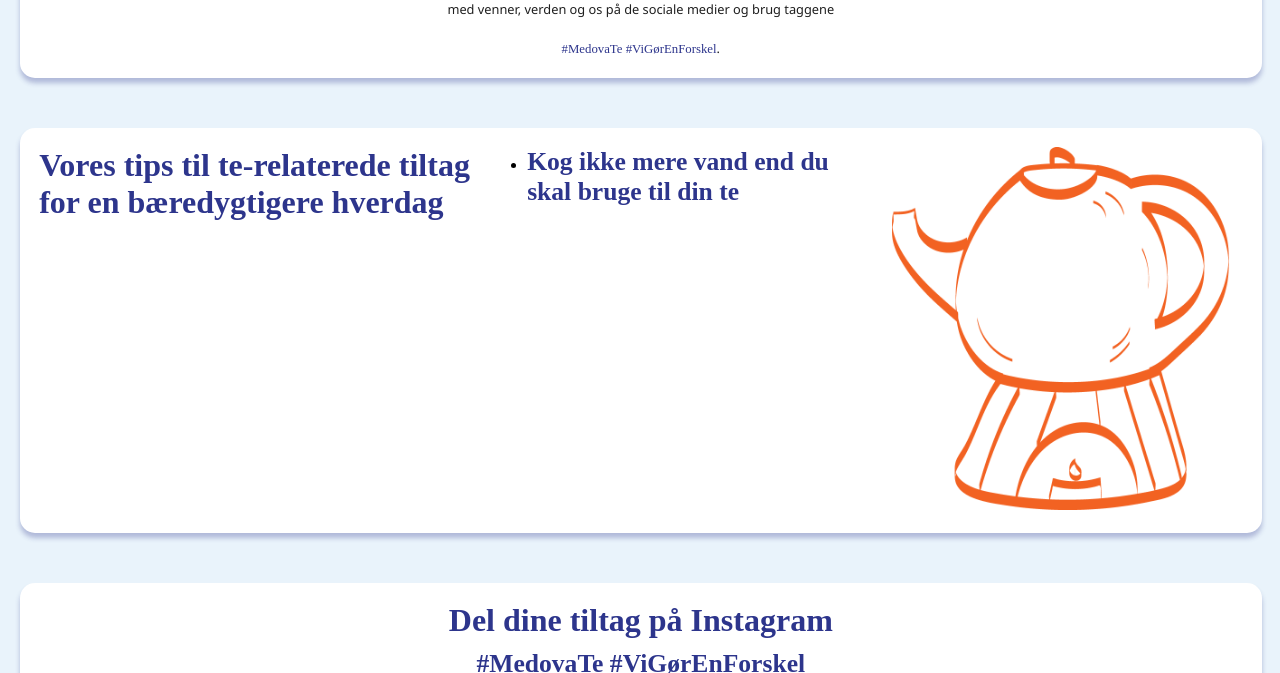
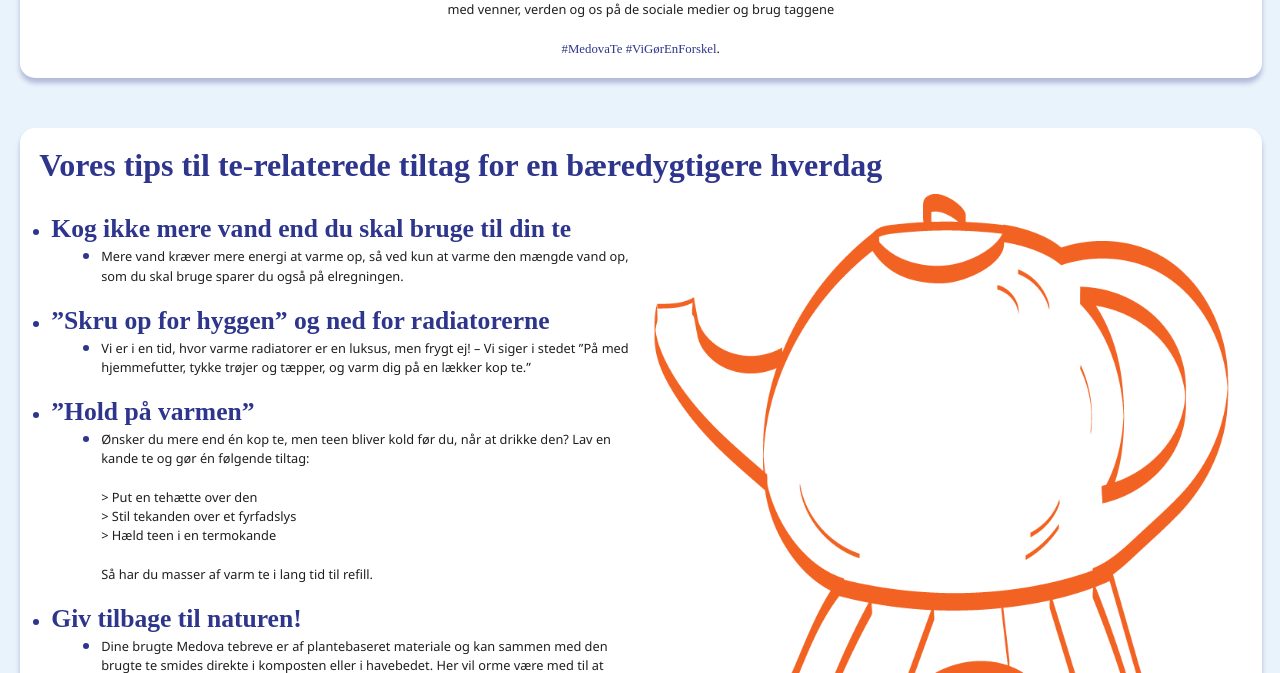
Before and after one commit to KatrineLunding/medova-te, a plain HTML site: page goer-en-forskel.html in a window 1280 px wide. Shown: the part 279-952 px from the top of the page. Drawn offline with Linux system fonts and the light colour scheme; a web font is replaced by a local one.

Commit message:
styr på specielt kort på Gør en forskel siden
Mangler instagram-kortet

```diff
--- a/goer-en-forskel.html
+++ b/goer-en-forskel.html
@@ -61,17 +61,50 @@
         </section>
 
         <!--Kort med liste i-->
-        <section class="card">
+        <section id="tips_card">
             <h2>Vores tips til te-relaterede tiltag for en bæredygtigere hverdag</h2>
 
             <div>
+                <div id="punktliste">
                     <ul>
                         <li><h3>Kog ikke mere vand end du skal bruge til din te</h3></li>
+                        <li class="indryk"><p>Mere vand kræver mere energi at varme op, så ved kun at varme den
+                            mængde vand op, som du skal bruge sparer du også på elregningen.
+                        </p></li>
+
+                        <li><h3>”Skru op for hyggen” og ned for radiatorerne</h3></li>
+                        <li class="indryk"><p>Vi er i en tid, hvor varme radiatorer er en luksus, men frygt ej! – Vi siger i
+                            stedet ”På med hjemmefutter, tykke trøjer og tæpper, og varm dig på en
+                            lækker kop te.”
+                        </p></li>
+
+                        <li><h3>”Hold på varmen”</h3></li>
+                        <li class="indryk"><p>Ønsker du mere end én kop te, men teen bliver kold før du, når at drikke
+                            den? Lav en kande te og gør én følgende tiltag: <br>
+                            <br>
+                                 > Put en tehætte over den <br>
+                                 > Stil tekanden over et fyrfadslys <br>
+                                 > Hæld teen i en termokande <br>
+                            <br>
+                            Så har du masser af varm te i lang tid til refill.
+                        </p></li>
+
+                        <li><h3>Giv tilbage til naturen!</h3></li>
+                        <li class="indryk"><p>Dine brugte Medova tebreve er af plantebaseret materiale og kan
+                            sammen med den brugte te smides direkte i komposten eller i
+                            havebedet. Her vil orme være med til at nedbryde
+                           tebrevene og omdanne dem til den perfekte plantegødning.
+                        </p></li>
+
+                        <li><h3>Spred idéerne</h3></li>
+                        <li class="indryk"><p>Del dine tiltag med os på Instagram. Og husk at bruge taggene
+                            #MedovaTe #ViGørEnForskel</p></li>
                     </ul>
                 </div>
 
                 <div>
                     <img src="img/warmtea.png" alt="Illustration af tekande der holdes varm af et fyrfadslys">
+                </div>
             </div>
         </section>
 
--- a/style.css
+++ b/style.css
@@ -6,7 +6,7 @@
 }
 
 /*Margin der giver luft til højre og venstre for indhold*/
-.headercontent, .footercontent, .card, .centercard{
+.headercontent, .footercontent, .card, .centercard, #tips_card{
     margin-left: 20px;
     margin-right: 20px;
 }
@@ -39,6 +39,7 @@ h2{
 
 h3{
     font-size: 2vw;
+    margin-top: 20px;
 }
 
 a{
@@ -168,8 +169,10 @@ main{
     padding-bottom: 1px;
 }
 
+
+
 /*KORT*/
-.card, .centercard{
+.card, .centercard, #tips_card{
     background-color: white;
     width: 97%;
     height: fit-content;
@@ -181,12 +184,12 @@ main{
     margin-bottom: 50px;
 }
 
-.card{
+.card, #tips_card div{
     display: flex;
     justify-content: space-between;
 }
 
-.card div{
+.card div, #tips_card div div{
     width: 50%;
     /*Luft mellem de to div'er i card*/
     margin-inline: 1%;
@@ -196,19 +199,17 @@ main{
     text-align: center;
 }
 
+/*styrer størrelse og placering af illustrationer i kort*/
+.card>.illustration{
+    width: 25%;
+    margin-right: 10%;
+    margin-left: 10%;
+}
 
 /*INDEX - MAIN*/
 #forside{
     margin-left: 0;
     margin-right: 0;
-}
-
-/*MEDOVA TE - MAIN*/
-/*styrer størrelse og placering af illustrationer i kort*/
-.card>.illustration{
-    width: 25%;
-    margin-right: 10%;
-    margin-left: 10%;
 }
 
 /*Punktliste under produkter, variation box indrykkes*/
@@ -221,6 +222,19 @@ main{
     margin-left: 50%;
 }
 
+/*GØR EN FORSKEL - MAIN*/
+#punktliste{
+    margin-left: 20px;
+}
+
+.indryk{
+    margin-left: 50px;
+}
+
+li{
+    color: #2D358C;
+    font-size: 1.5vw;
+}
 
                                                                 /*MEDIA QUERIES*/
 
```
Also changed, not shown: index.html (+1 -1 lines). Lines whose indentation alone changed are shown as unchanged.
